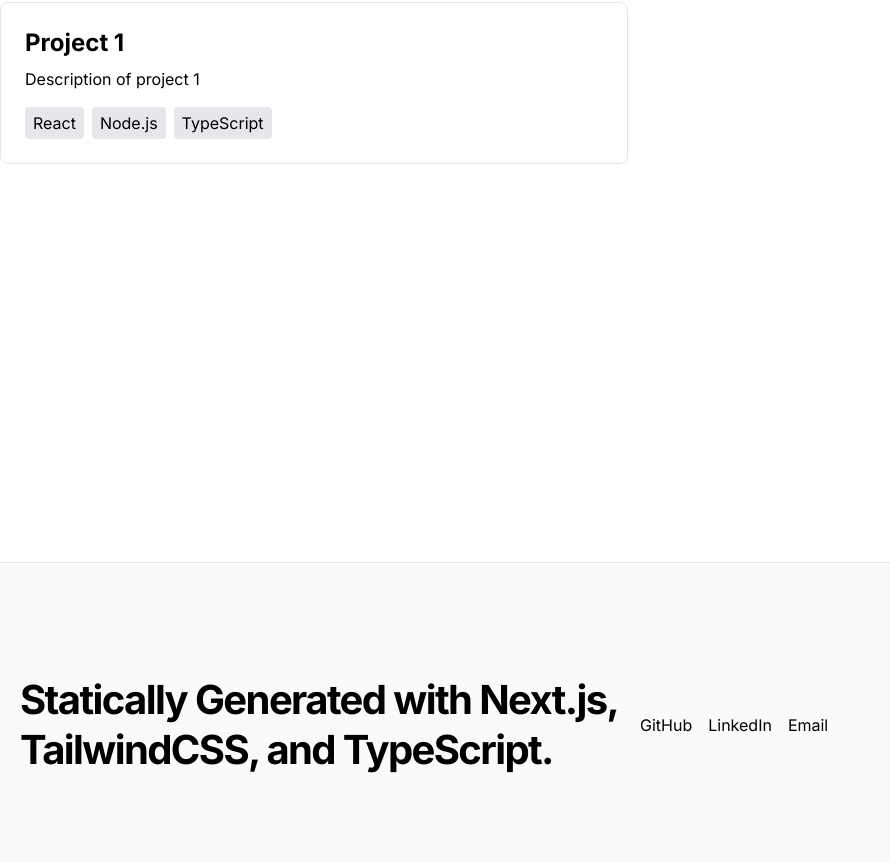
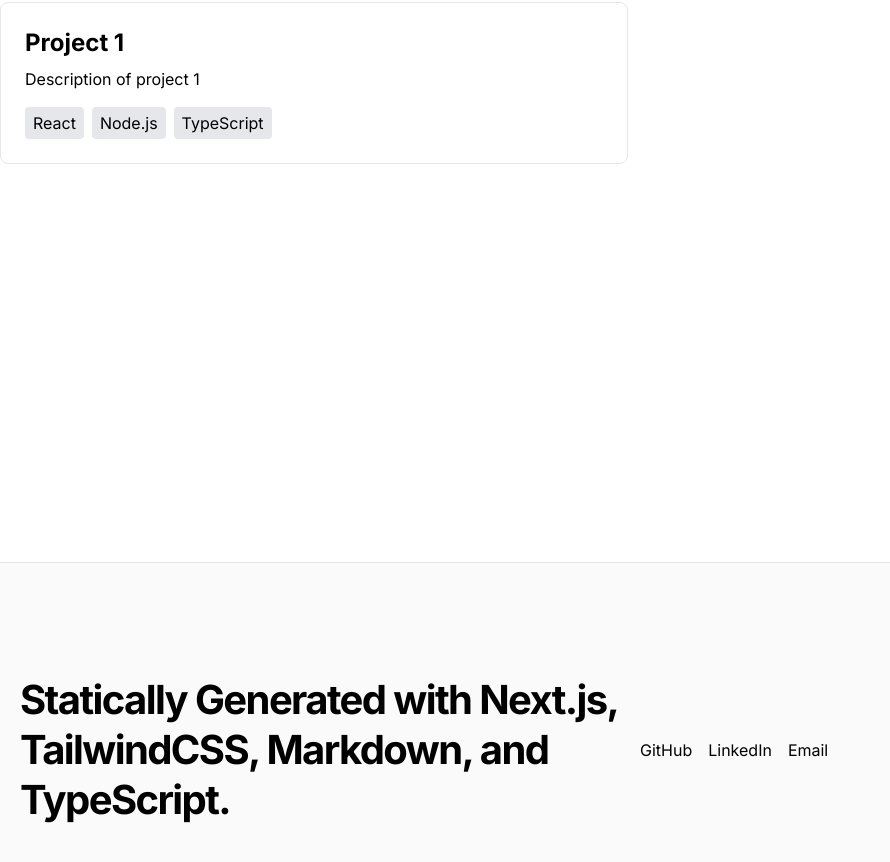
Before and after one commit to jeferson-franco/jefersons-portfolio, a Next.js app: page / in a window 1280 px wide. Shown: the part 238-1100 px from the top of the page, without its empty margins (0-890 px from the left). Built offline with nearby package versions, Linux system fonts and the light colour scheme.

Commit message:
fix(markdown): update footer.tsx

```diff
--- a/src/app/_components/footer.tsx
+++ b/src/app/_components/footer.tsx
@@ -7,7 +7,7 @@ export function Footer() {
       <Container>
         <div className="py-28 flex flex-col lg:flex-row items-center">
           <h3 className="text-4xl lg:text-[2.5rem] font-bold tracking-tighter leading-tight text-center lg:text-left mb-10 lg:mb-0 lg:pr-4 lg:w-1/2">
-            Statically Generated with Next.js, TailwindCSS, and TypeScript.
+            Statically Generated with Next.js, TailwindCSS, Markdown, and TypeScript.
           </h3>
           <div className="flex justify-center space-x-4 py-6">
             <a href="https://github.com/jeferson-franco">GitHub</a>
```
